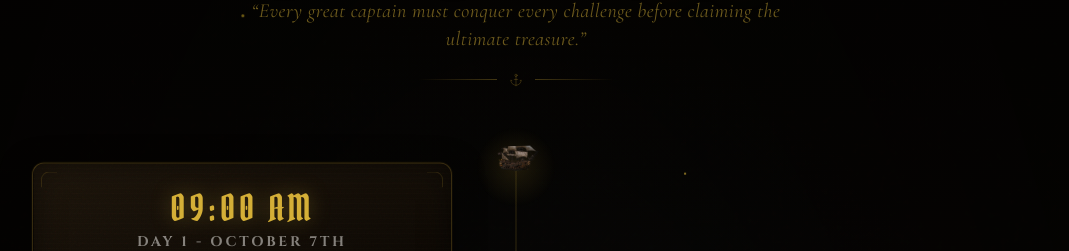
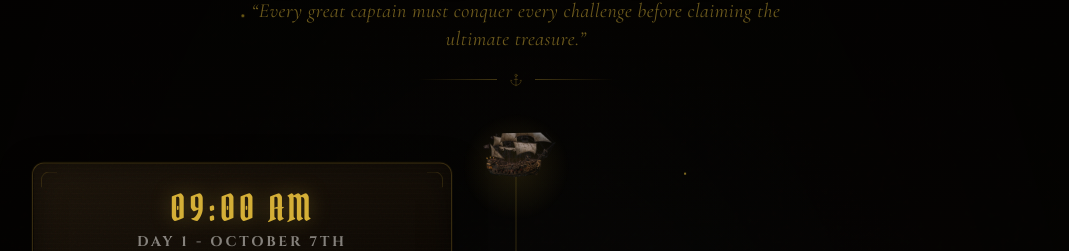
Before and after one commit to code-with-abhi-i5/HackQubit-2.0, a React (Vite) app: page / in a window 1280 px wide. Shown: the part 2071-2322 px from the top of the page, without its empty margins (124-1193 px from the left). Built offline with nearby package versions, Linux system fonts and the light colour scheme; a web font is replaced by a local one.

Commit message:
Update Timeline.jsx

```diff
--- a/src/components/Timeline.jsx
+++ b/src/components/Timeline.jsx
@@ -454,8 +454,8 @@ const Timeline = () => {
               left: "50%",
               top: "5%",
               transform: "translate(-50%, -50%)",
-              width: "50px",
-              height: "42px",
+              width: "88px",
+              height: "68px",
             }}
           >
             {/* Ship glow */}
@@ -474,8 +474,8 @@ const Timeline = () => {
               left: "6px",
               top: "3%",
               transform: "translate(-50%, -50%)",
-              width: "36px",
-              height: "30px",
+              width: "56px",
+              height: "50px",
             }}
           >
             <div style={{ animation: "shipBob 3s ease-in-out infinite" }}>
```
